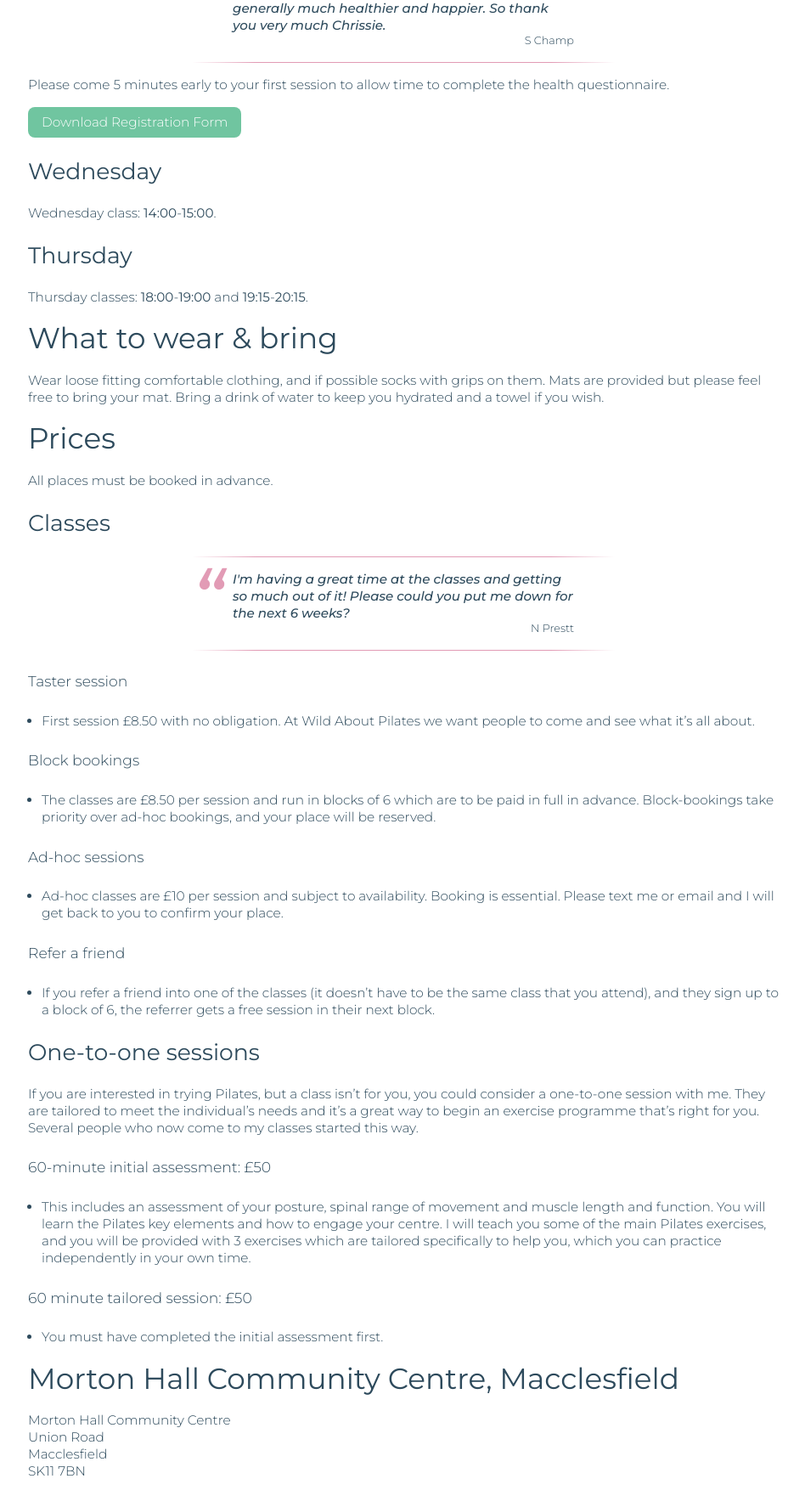
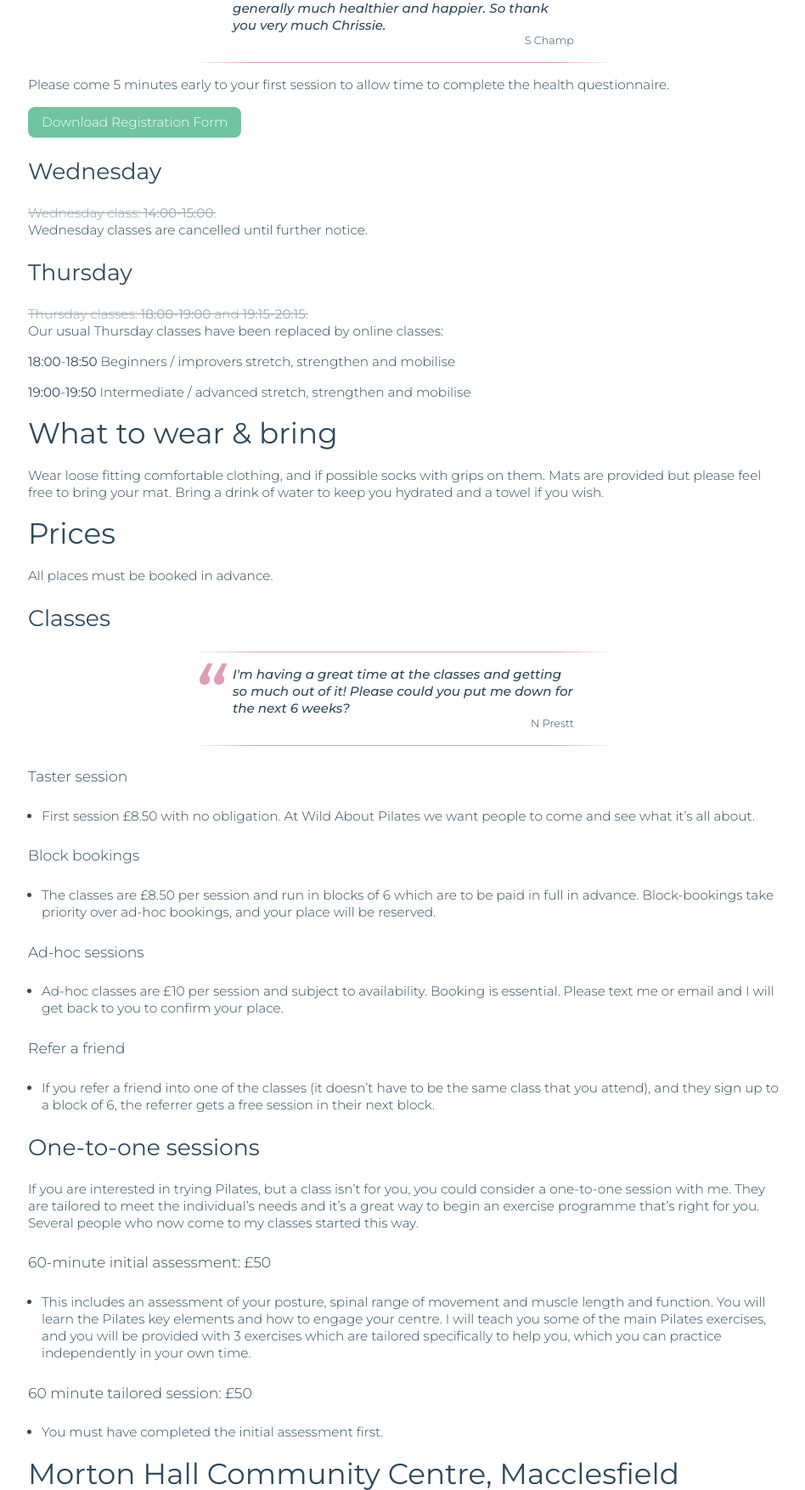
Before and after one commit to mikeraynham/wildaboutpilates, a Jekyll site: the page built from classes.md, in a window 1280 px wide, cut to the strip 623-2377 px from the top of the page. Shown: the whole strip at 85% size, without its empty margins (165-1113 px from the left). Built offline with Jekyll 4.4.1, drawn with Linux system fonts in a browser that asks for light colours.

Commit message:
Update class times

```diff
--- a/_includes/address.html
+++ b/_includes/address.html
@@ -47,6 +47,30 @@
                 "closes":  "20:15:00",
                 "dayOfWeek": "http://schema.org/Thursday"
             }
+        ],
+        "specialOpeningHoursSpecification": [
+            {
+                "@type": "OpeningHoursSpecification",
+                "description": "Cancelled until further notice.",
+                "dayOfWeek": "http://schema.org/Wednesday",
+                "validFrom": "2020-04-30"
+            },
+            {
+                "@type": "OpeningHoursSpecification",
+                "description": "Online class",
+                "opens":  "18:00:00",
+                "closes":  "18:50:00",
+                "dayOfWeek": "http://schema.org/Thursday",
+                "validFrom": "2020-04-30"
+            },
+            {
+                "@type": "OpeningHoursSpecification",
+                "description": "Online class",
+                "opens":  "19:00:00",
+                "closes":  "19:50:00",
+                "dayOfWeek": "http://schema.org/Thursday",
+                "validFrom": "2020-04-30"
+            }
         ]
     }
     </script>
--- a/_sass/_typography.scss
+++ b/_sass/_typography.scss
@@ -107,6 +107,10 @@
         margin-top: h_margin_top($body_line_height, 18px);
     }
 
+    s {
+        opacity: 50%;
+    }
+
     @media (min-width: 43.75em) {
         $body_size: 1rem;
         $body_line_height: 1.375;
--- a/classes.md
+++ b/classes.md
@@ -25,11 +25,17 @@
 
 ### Wednesday
 
-Wednesday class: <time>14:00</time>-<time>15:00</time>.
+<s>Wednesday class: <time>14:00</time>-<time>15:00</time>.</s>
+Wednesday classes are cancelled until further notice.
 
 ### Thursday
 
-Thursday classes: <time>18:00</time>-<time>19:00</time> and <time>19:15</time>-<time>20:15</time>.
+<s>Thursday classes: <time>18:00</time>-<time>19:00</time> and <time>19:15</time>-<time>20:15</time>.</s>
+Our usual Thursday classes have been replaced by online classes:
+
+<p><time>18:00</time>-<time>18:50</time> Beginners / improvers stretch, strengthen and mobilise</p>
+
+<p><time>19:00</time>-<time>19:50</time> Intermediate / advanced stretch, strengthen and mobilise</p>
 
 ## What to wear & bring
 
```
Also changed, not shown: _posts/2020-06-04-coronovirus-class-update.md (+5 -2 lines).
